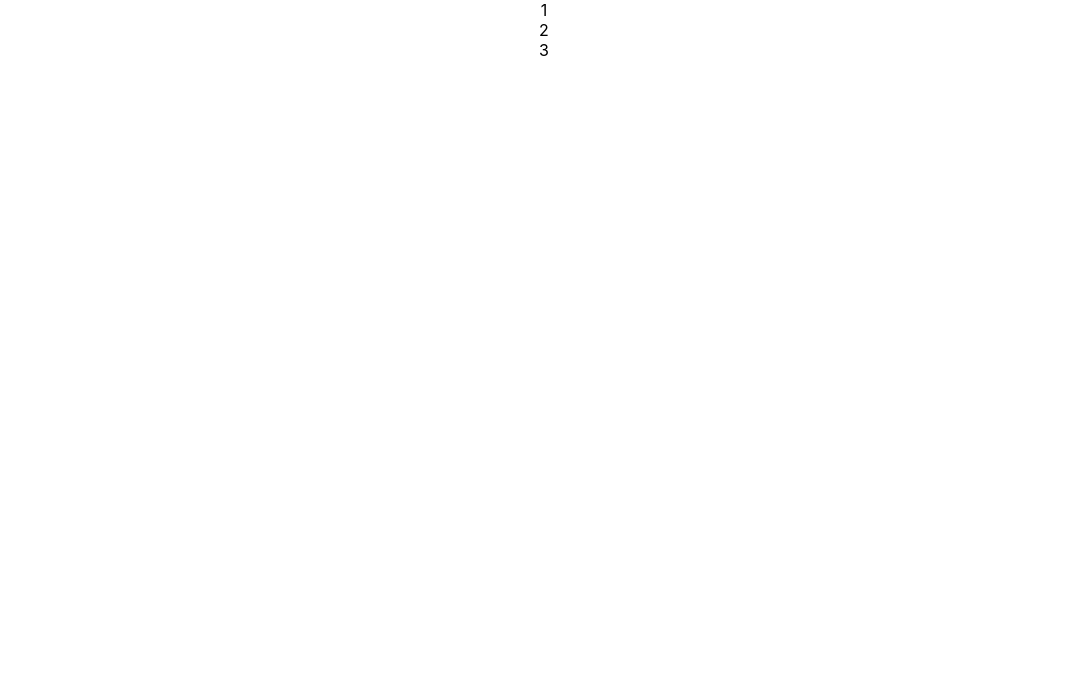
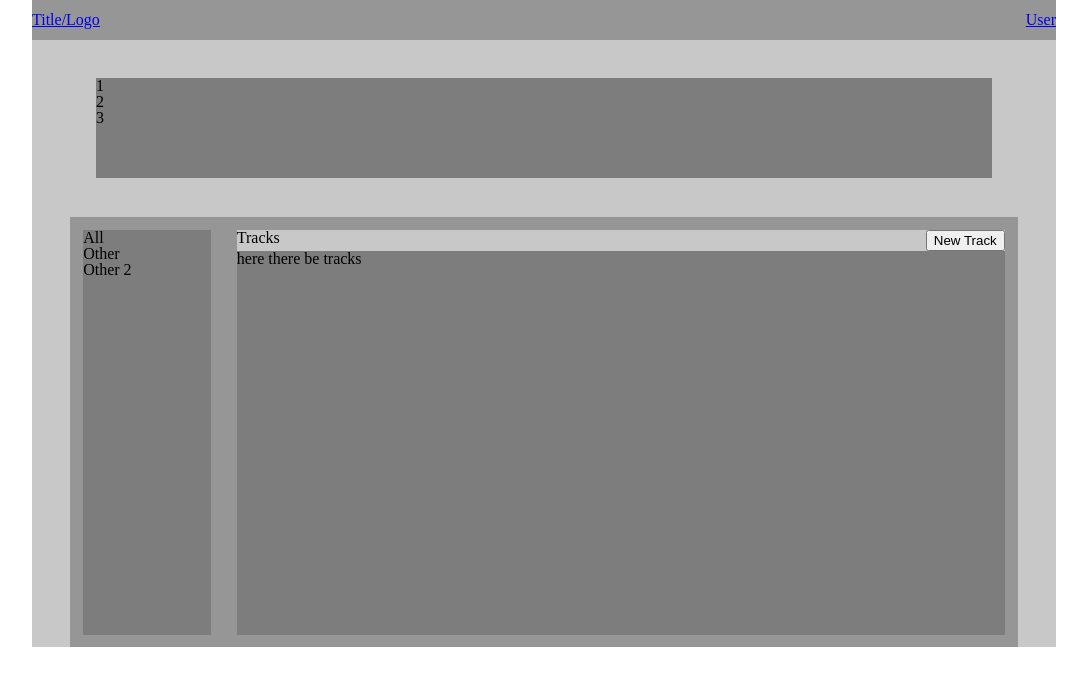
Before and after one commit to discotroop/tracker, a React (Create React App) app: page / in a window 1280 px wide. Shown: the top 686 px of the page, without its empty margins (96-1183 px from the left). Built offline with nearby package versions, Linux system fonts and the light colour scheme.

Commit message:
working on grayscale layout

```diff
--- a/src/App.css
+++ b/src/App.css
@@ -1,38 +1,104 @@
-.App {
-  text-align: center;
+/* CSS Reset */
+
+/* http://meyerweb.com/eric/tools/css/reset/
+   v2.0 | 20110126
+   License: none (public domain)
+*/
+html, body, div, span, applet, object, iframe,
+h1, h2, h3, h4, h5, h6, p, blockquote, pre,
+a, abbr, acronym, address, big, cite, code,
+del, dfn, em, img, ins, kbd, q, s, samp,
+small, strike, strong, sub, sup, tt, var,
+b, u, i, center,
+dl, dt, dd, ol, ul, li,
+fieldset, form, label, legend,
+table, caption, tbody, tfoot, thead, tr, th, td,
+article, aside, canvas, details, embed,
+figure, figcaption, footer, header, hgroup,
+menu, nav, output, ruby, section, summary,
+time, mark, audio, video {
+	margin: 0;
+	padding: 0;
+	border: 0;
+	font-size: 100%;
+	font: inherit;
+	vertical-align: baseline;
+}
+/* HTML5 display-role reset for older browsers */
+article, aside, details, figcaption, figure,
+footer, header, hgroup, menu, nav, section {
+	display: block;
+}
+body {
+	line-height: 1;
+}
+ol, ul {
+	list-style: none;
+}
+blockquote, q {
+	quotes: none;
+}
+blockquote:before, blockquote:after,
+q:before, q:after {
+	content: '';
+	content: none;
+}
+table {
+	border-collapse: collapse;
+	border-spacing: 0;
 }
 
-.App-logo {
-  height: 40vmin;
-  pointer-events: none;
+/* End Reset */
+
+.App {
+  max-width: 80vw;
+  margin-left: 10vw;
+  background-color:rgb(200, 200, 200);
 }
 
-@media (prefers-reduced-motion: no-preference) {
-  .App-logo {
-    animation: App-logo-spin infinite 20s linear;
-  }
+.Header {
+  background-color: rgb(150, 150, 150);
+  display: flex;
+  flex-direction: row;
+  justify-content: space-between;
+  align-items: center;
+  height: 5vh;
 }
 
-.App-header {
-  background-color: #282c34;
-  min-height: 100vh;
-  display: flex;
-  flex-direction: column;
-  align-items: center;
-  justify-content: center;
-  font-size: calc(10px + 2vmin);
-  color: white;
+.ResultBox {
+  width: 70vw;
+  margin: 3vw;
+  margin-left: 5vw;
+  background-color: rgb(125, 125, 125);
+  min-height: 100px;
 }
 
-.App-link {
-  color: #61dafb;
+.Tracks {
+  background-color: rgb(150, 150, 150);
+  margin-left: 3vw;
+  margin-right: 3vw;
+  margin-bottom: 3vw;
+  display: flex;
+  flex-direction: row;
 }
 
-@keyframes App-logo-spin {
-  from {
-    transform: rotate(0deg);
-  }
-  to {
-    transform: rotate(360deg);
-  }
+.Folder {
+  background-color: rgb(125, 125, 125);
+  margin: 1vw;
+  min-width: 10vw;
 }
+.TrackHolder {
+  background-color: rgb(125, 125, 125);
+  margin: 1vw;
+  min-width: 60vw;
+}
+.TrackHeader {
+  background-color: rgb(200, 200, 200);
+  display: flex;
+  flex-direction: row;
+  justify-content: space-between;
+}
+.CurrentTracks {
+  background-color: rgb(125, 125, 125);
+  min-height: 30vw;
+}
--- a/src/App.js
+++ b/src/App.js
@@ -9,9 +9,35 @@
   let test = TrackerLogic.tracks;
   return (
     <div className="App">
-      <div> {test[0]}</div>
-      <div> {test[1]}</div>
-      <div> {test[2]}</div>
+      <div className="Header">
+        <div className="Title"> <a href="#"> Title/Logo </a> </div>
+        <div className="User"> <a href="#"> User </a> </div>
+      </div>
+      <div className="ResultBox">
+        <div> {test[0]}</div>
+        <div> {test[1]}</div>
+        <div> {test[2]}</div>
+      </div>
+      <div className="Tracks">
+        <div className="Folder">
+          <ul>
+            <li> All </li>
+            <li> Other </li>
+            <li> Other 2 </li>
+          </ul>
+        </div>
+        <div className="TrackHolder">
+          <div className="TrackHeader">
+            <div className="TrackTitle"> Tracks </div>
+            <div className="NewTrack">
+              <button> New Track </button>
+            </div>
+          </div>
+          <div className="CurrentTracks">
+            here there be tracks
+          </div>
+        </div>
+      </div>
     </div>
   );
 }
```
